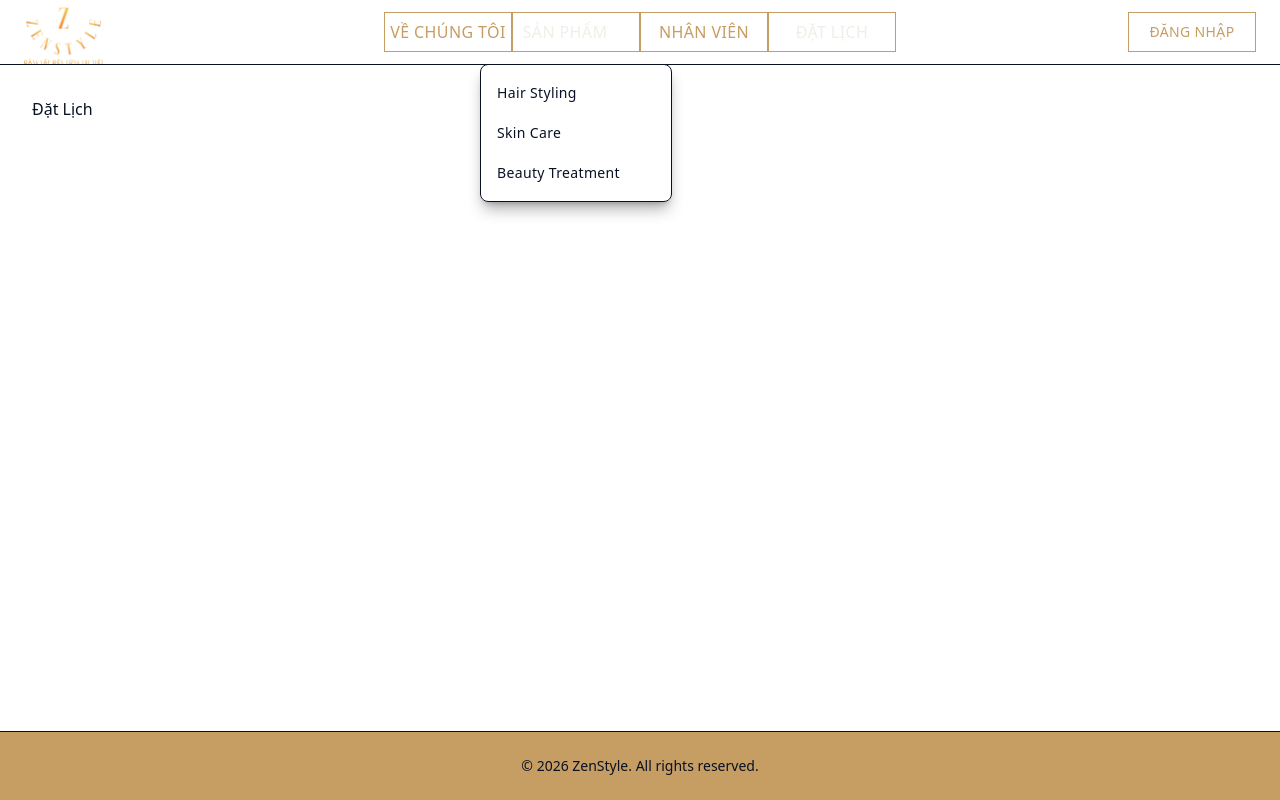
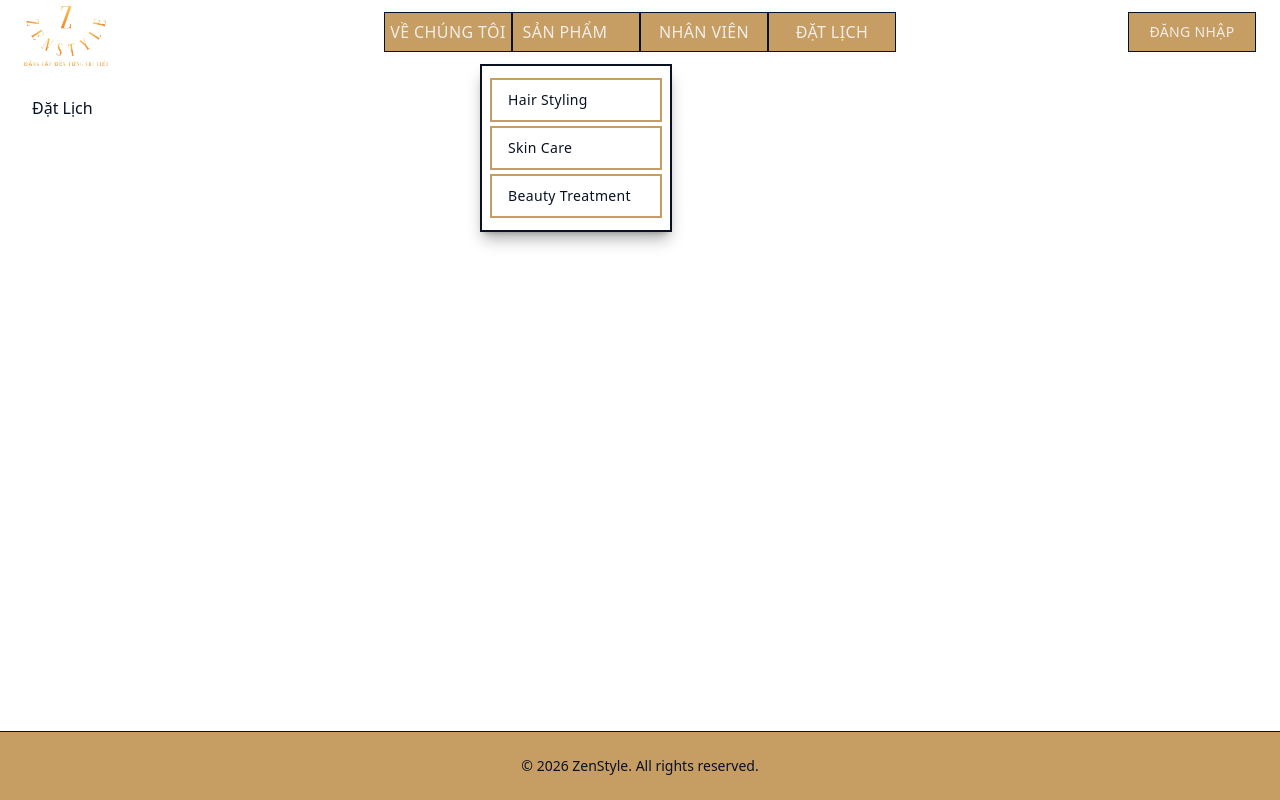
Before and after one commit to THIENVA/zenstyle-frontend, a React (Vite) app: page /dat-lich in a window 1280 px wide. Both pictures are taken after a click on the button "SẢN PHẨM". Built offline with nearby package versions, Linux system fonts and the light colour scheme.

Commit message:
navbar_edit_3

```diff
--- a/src/components/common/Header.jsx
+++ b/src/components/common/Header.jsx
@@ -18,14 +18,14 @@ const NAV_ITEMS = [
 
 export default function Header() {
   return (
-    <header className="sticky top-0 z-50 bg-[var-(--color-primary)] border-b border-[var(--color-primary-light)]">
+    <header className="sticky top-0 z-50 bg-[var-(--background)]">
       <div className="max-w-7xl mx-auto px-6 h-16 flex items-center justify-between">
         {/* ── Logo ── */}
         <NavLink to="/" className="shrink-0">
           <img
             src="/public/ZenStyle.jpg"
             alt="ZenStyle"
-            className="h-16 w-auto object-contain"
+            className="h-17 w-auto object-contain"
             onError={(e) => {
               e.target.style.display = "none";
               e.target.nextSibling.style.display = "block";
--- a/src/ui/LoginButton.jsx
+++ b/src/ui/LoginButton.jsx
@@ -6,11 +6,12 @@ export default function LoginButton() {
     <Button
       asChild
       variant="secondary"
-      className="rounded-none w-32 h-10 border-[var(--color-zen-accent)]
-      text-[var(--color-zen-accent)]
-      bg-transparent
+      size="lg"
+      className="rounded-none w-32 h-10 border-[var(--color-zen-primary)]
+      text-[var(--color-zen-text-light)]
+      bg-[var(--color-zen-accent)]
+      hover:text-[var(--color-zen-primary)]
       hover:bg-[var(--color-zen-accent)]
-      hover:text-[var(--color-zen-primary)]
       font-[var(--font-logo)] text-sm tracking-wide"
     >
       <Link to="/dang-nhap">ĐĂNG NHẬP</Link>
--- a/src/ui/NavButton.jsx
+++ b/src/ui/NavButton.jsx
@@ -7,7 +7,7 @@ export default function NavButton({ item }) {
       {({ isActive }) => (
         <Button
           variant="secondary"
-          className={`rounded-none w-32 h-10 border-r font-[var(--font-logo)] text-base tracking-wide px-3 border-[var(--color-zen-accent)] text-[var(--color-zen-accent)] bg-transparent  hover:bg-[var(--color-zen-accent)] text-[var(--color-zen-accent)] ${isActive ? " text-[var(--color-zen-text-light)] " : " hover:text-[var(--color-zen-primary)] hover:bg-[var(--color-zen-accent)] "}`}
+          className={`rounded-none w-32 h-10 border-r font-[var(--font-logo)] text-base tracking-wide px-3 border-[var(--color-zen-primary)]  text-[var(--color-zen-text-light)] bg-[var(--color-zen-accent)] ${isActive ? " text-[var(--color-zen-text-light)] " : " hover:text-[var(--color-zen-primary)] hover:bg-[var(--color-zen-accent)] "}`}
         >
           {item.label}
         </Button>
--- a/src/ui/NavDropdown.jsx
+++ b/src/ui/NavDropdown.jsx
@@ -21,7 +21,7 @@ export default function NavDropdown({ item }) {
       <Button
         onClick={() => setOpen(!open)}
         variant="secondary"
-        className={`rounded-none w-32 h-10 border-r items-center font-[var(--font-logo)] text-base tracking-wide transition-colors duration-200 border-[var(--color-zen-accent)] bg-transparent text-[var(--color-zen-accent)] ${open ? "text-[var(--color-zen-text-light)]" : "hover:text-[var(--color-zen-primary)] hover:bg-[var(--color-zen-accent)]"}`}
+        className={`rounded-none w-32 h-10 border-r items-center font-[var(--font-logo)] text-base tracking-wide transition-colors duration-200 border-[var(--color-zen-primary)] text-[var(--color-zen-text-light)] bg-[var(--color-zen-accent)] ${open ? "text-[var(--color-zen-text-light)]" : "hover:text-[var(--color-zen-primary)] hover:bg-[var(--color-zen-accent)]"}`}
       >
         {item.label}
         <svg
@@ -41,7 +41,7 @@ export default function NavDropdown({ item }) {
       </Button>
 
       {open && (
-        <div className="absolute top-full left-1/2 -translate-x-1/2 mt-3 min-w-48 py-2 rounded-[var(--radius-md)] bg-[var(--color-surface)] border border-[var(--color-primary-light)] shadow-lg shadow-black/30 z-50">
+        <div className="absolute top-full left-1/2 -translate-x-1/2 mt-3 min-w-48 py-2 rounded-none bg-white border-2 border-[var(--color-xen-accent)] shadow-lg shadow-black/30 z-50">
           <div className="absolute -top-1.5 left-1/2 -translate-x-1/2 w-3 h-3 rotate-45 bg-[var(--color-primary-light)]" />
           {item.children.map((child) => (
             <NavLink
@@ -49,10 +49,10 @@ export default function NavDropdown({ item }) {
               to={child.path}
               onClick={() => setOpen()}
               className={({ isActive }) =>
-                `block px-4 py-2.5 font-[var(--font-logo)] text-sm tracking-wide transition-colors duration-150 ${
+                `block px-4 py-2.5 mx-2 my-1 border-2 border-[var(--color-zen-accent)] font-[var(--font-logo)] text-sm tracking-wide transition-colors duration-150 ${
                   isActive
-                    ? "text-[var(--color-accent)] bg-[var(--color-primary-light)]"
-                    : "text-[var(--color-text-light)] hover:text-[var(--color-accent)] hover:bg-[var(--color-primary-light)]"
+                    ? "text-[var(--color-zen-primary)] bg-[var(--color-zen-accent)]"
+                    : "bg-transparent text-[var(--color-zen-primary)] hover:bg-[var(--color-zen-accent)] hover:text-[var(--color-zen-primary)]"
                 }`
               }
             >
```
